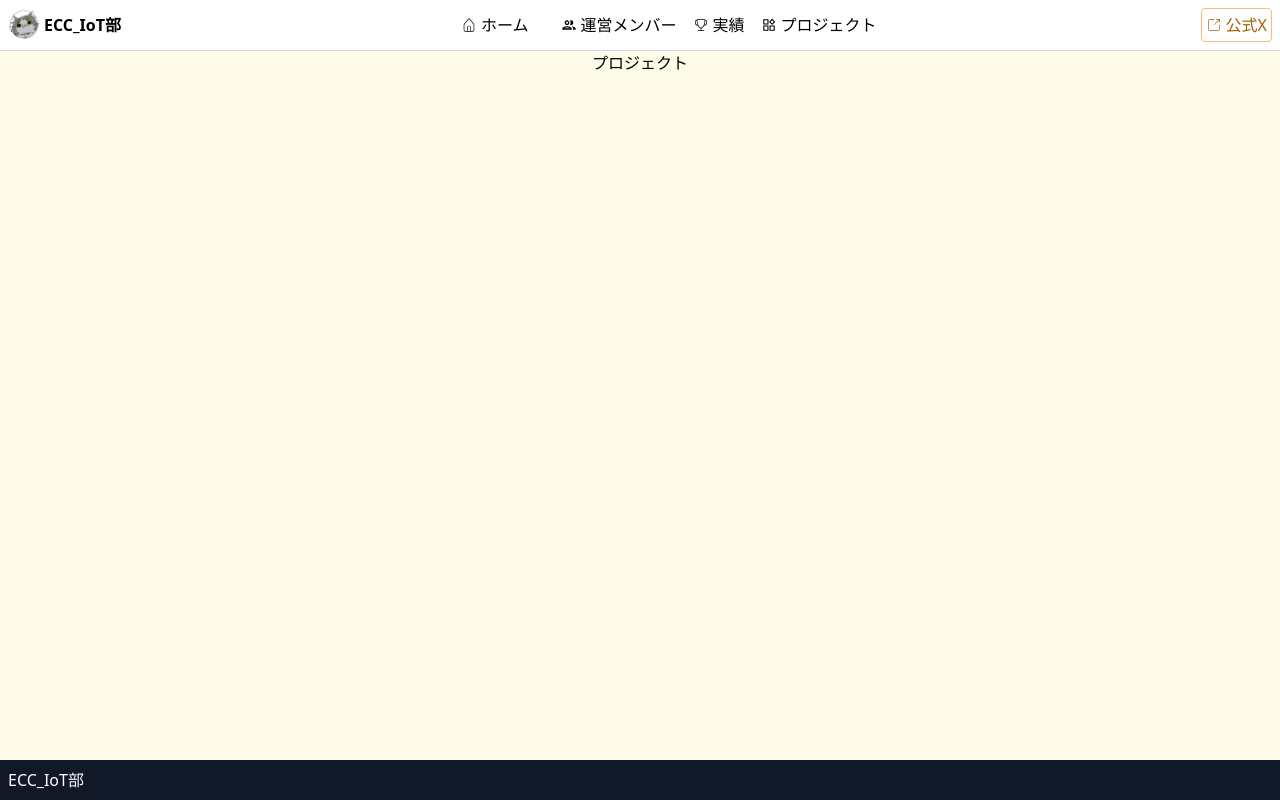
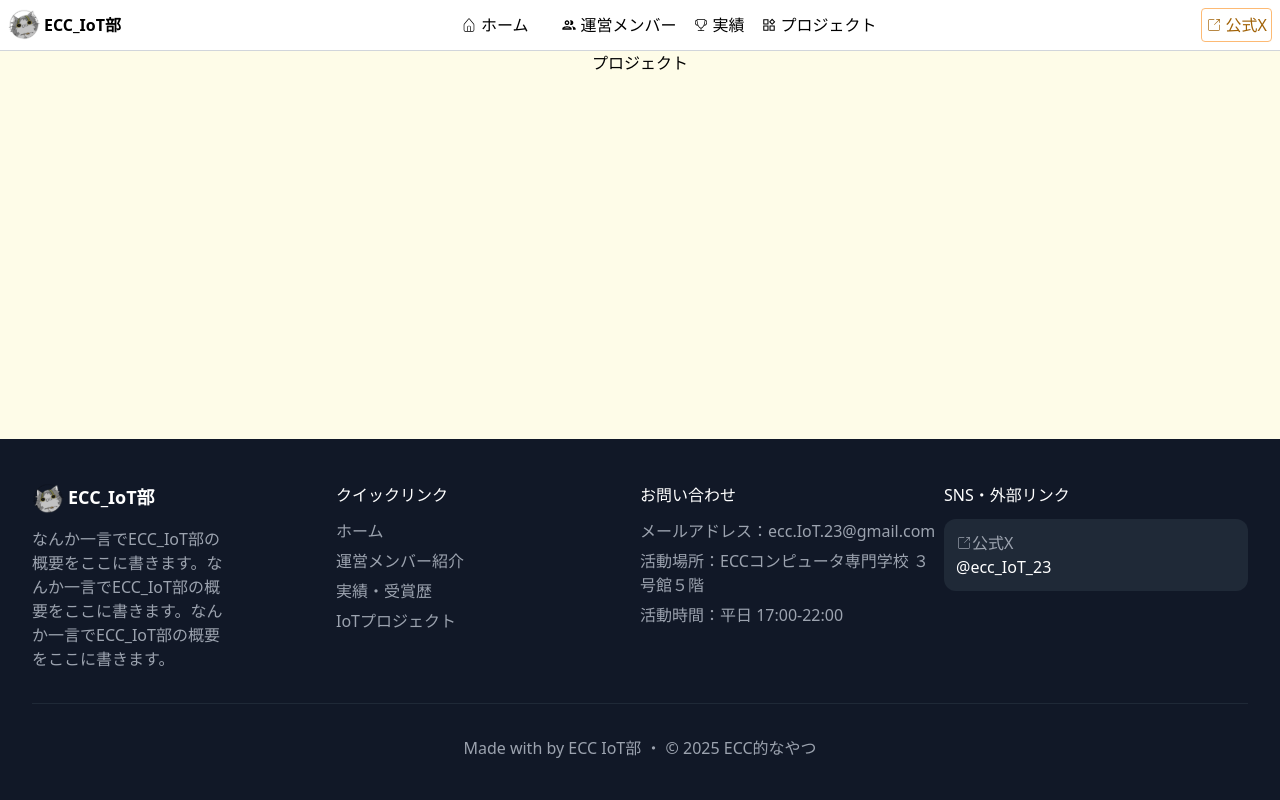
Before and after one commit to ECC-IoT-Website/IoT-web-front, a React (Vite) app: page /project in a window 1280 px wide. Built offline with nearby package versions, Linux system fonts and the light colour scheme.

Commit message:
footer作りました！

```diff
--- a/src/components/footer.tsx
+++ b/src/components/footer.tsx
@@ -1,7 +1,51 @@
+import { CiShare1 } from "react-icons/ci";
+
 export const Footer = () => {
   return (
-    <div className="flex items-center justify-between p-2 bg-[#111827] text-white">
-      <p>ECC_IoT部</p>
+    <div className="flex items-center justify-around p-8 bg-[#111827] text-white">
+      <div className="flex flex-col w-full">
+        <div className="md:flex justify-around">
+          <div className="basis-1/4">
+            <h1><a href="/" className="flex gap-1  font-bold text-lg my-3"><img src="src/assets/nyariot-icon.svg" alt="ニャリオットのアイコン" />ECC_IoT部</a></h1>
+            <p className="text-gray-400 w-8/12">なんか一言でECC_IoT部の概要をここに書きます。なんか一言でECC_IoT部の概要をここに書きます。なんか一言でECC_IoT部の概要をここに書きます。</p>
+          </div>
+          <div className="basis-1/4">
+            <p className="my-3">クイックリンク</p>
+            <ul className="text-gray-400">
+              <li className="my-1.5"><a href="/">ホーム</a></li>
+              <li className="my-1.5"><a href="/member">運営メンバー紹介</a></li>
+              <li className="my-1.5"><a href="/achievement">実績・受賞歴</a></li>
+              <li className="my-1.5"><a href="/project">IoTプロジェクト</a></li>
+            </ul>
+          </div>
+          <div className="basis-1/4">
+            <p className="my-3">お問い合わせ</p>
+            <ul className="text-gray-400 ">
+              <li className="my-1.5">メールアドレス：ecc.IoT.23@gmail.com</li>
+              <li className="my-1.5">活動場所：ECCコンピュータ専門学校 ３号館５階</li>
+              <li className="my-1.5">活動時間：平日 17:00-22:00</li>
+            </ul>
+          </div>
+          <div className="basis-1/4">
+            <p className="my-3">SNS・外部リンク</p>
+              <ul className="bg-gray-800 rounded-xl p-3 w-full">
+                <li className=" text-gray-400">
+                  <a href="https://x.com/ecc_IoT_23" className="flex items-center">
+                  <CiShare1/><p>公式X</p>
+                  </a>
+                </li>
+                <li>
+                  <a href="https://x.com/ecc_IoT_23">
+                  @ecc_IoT_23
+                  </a>
+                </li>
+              </ul>
+          </div>
+        </div>
+        <div className="text-center text-gray-400 border-t border-gray-800 border-solid mt-8">
+          <p className="mt-8 mb-2">Made with by ECC IoT部 ・   &copy; 2025 ECC的なやつ</p>
+        </div>
+      </div>
     </div>
   );
 }
```
